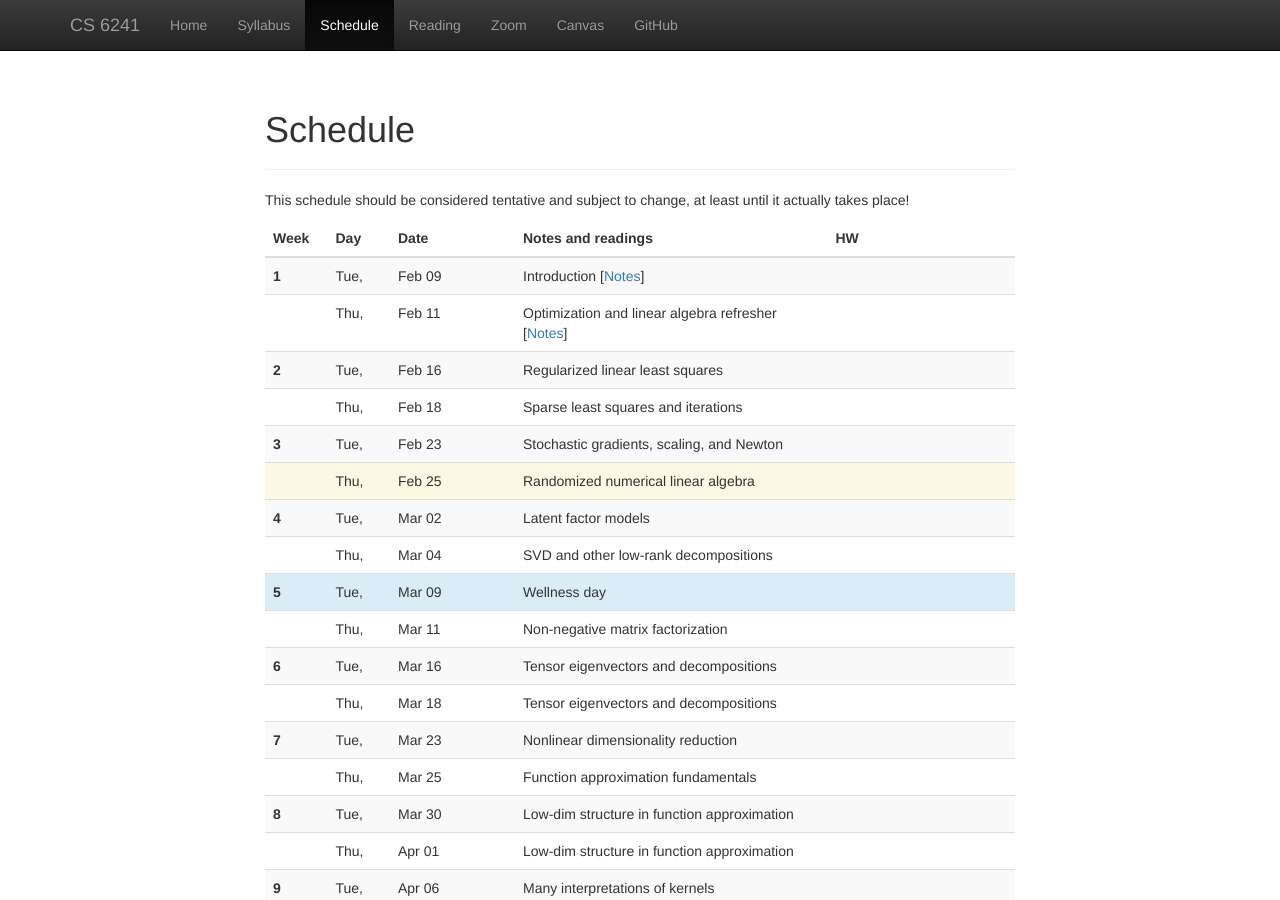
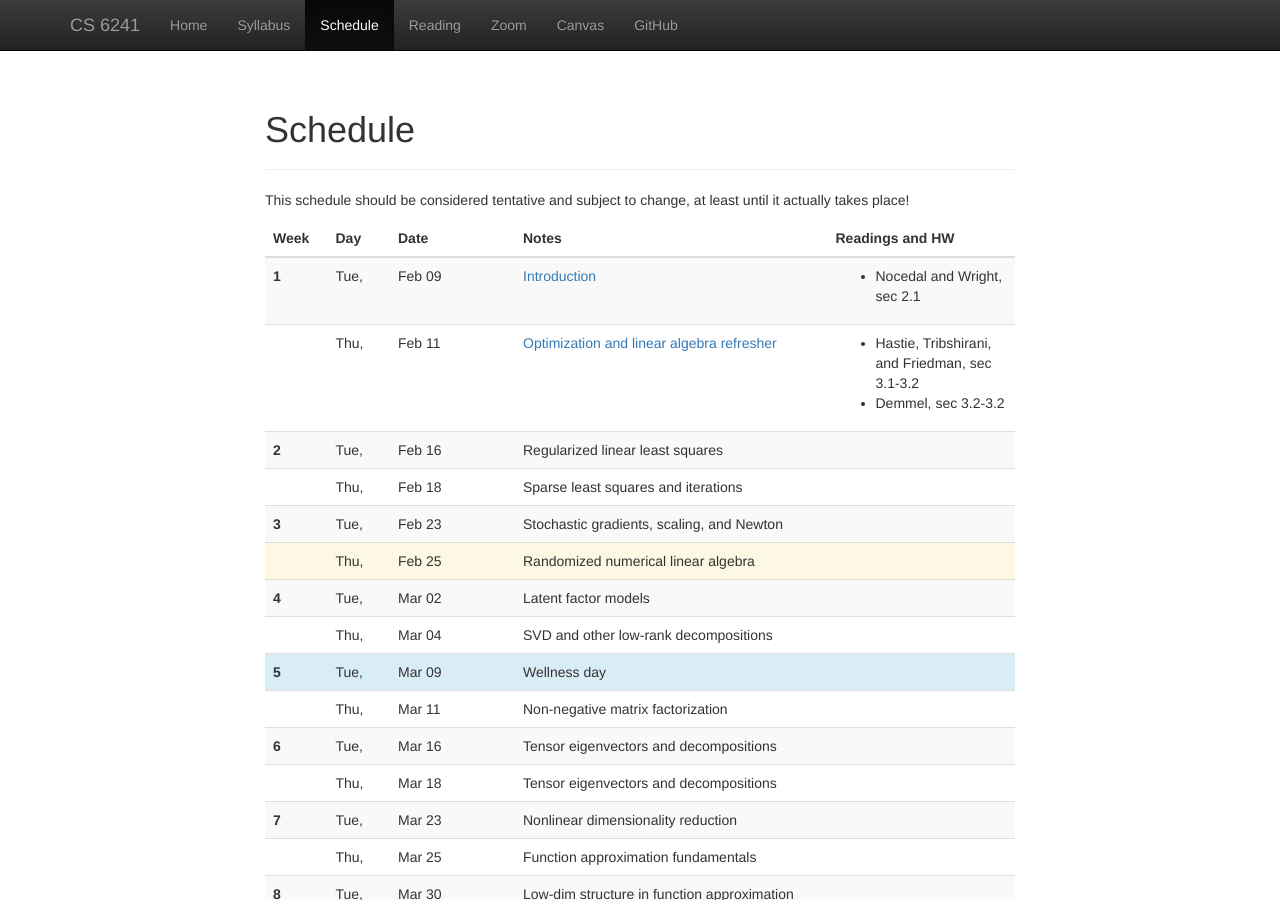
Before and after one commit to dbindel/cs6241-s21, a Jekyll site: the page built from web/schedule.html, in a window 1280 px wide and 900 px high. Built offline with Jekyll 4.4.1, drawn with Linux system fonts in a browser that asks for light colours; nearby versions of some CDN libraries.

Commit message:
Update web page.

```diff
--- a/web/_data/lectures.yml
+++ b/web/_data/lectures.yml
@@ -5,10 +5,15 @@
   date: 2021-02-09
   info: Introduction
   notes: 2021-02-09.pdf
+  hw:
+    - Nocedal and Wright, sec 2.1
 -
   date: 2021-02-11
   info: Optimization and linear algebra refresher
   notes: 2021-02-11.pdf
+  hw:
+    - Hastie, Tribshirani, and Friedman, sec 3.1-3.2
+    - Demmel, sec 3.2-3.2
 #
 # ==================
 # Week 2
--- a/web/schedule.html
+++ b/web/schedule.html
@@ -22,8 +22,8 @@ layout: main
         <th>Week</th>
         <th>Day</th>
         <th>Date</th>
-        <th>Notes and readings</th>
-        <th>HW</th>
+        <th>Notes</th>
+        <th>Readings and HW</th>
       </tr>
     </thead>
     {% for lec in site.data.lectures %}
@@ -35,7 +35,7 @@ layout: main
       {% if lec.break %}
       <td>{{ lec.break }}</td>
       {% else %}
-      <td>{% if lec.info %}{% if lec.slides %}<a href="lec/{{ lec.slides }}">{{ lec.info }}</a>{% else %}{{ lec.info }}{% endif %}{% if lec.notes %} [<a href="lec/{{ lec.notes }}">Notes</a>]{% endif %}{% endif %}</td>
+      <td>{% if lec.info %}{% if lec.notes %}<a href="lec/{{ lec.notes }}">{{ lec.info }}</a>{% else %}{{ lec.info }}{% endif %}{% endif %}</td>
       {% endif %}
       <td>
         {% if lec.hw %}<ul>
```
Also changed, not shown: web/reading.md (+1 -1 lines).
